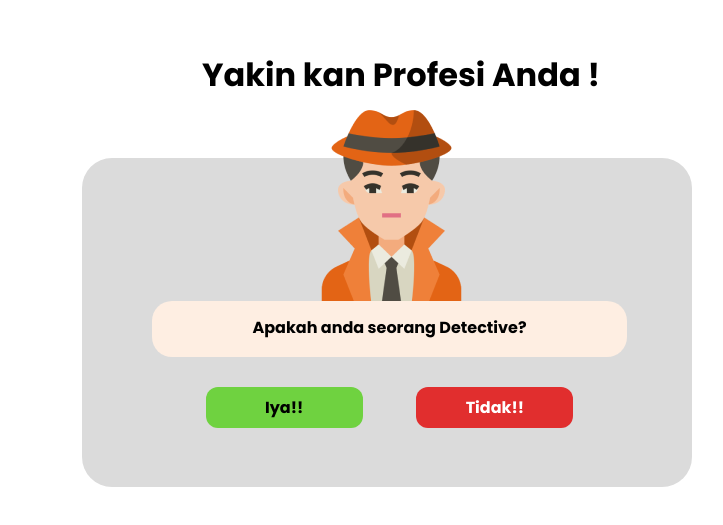
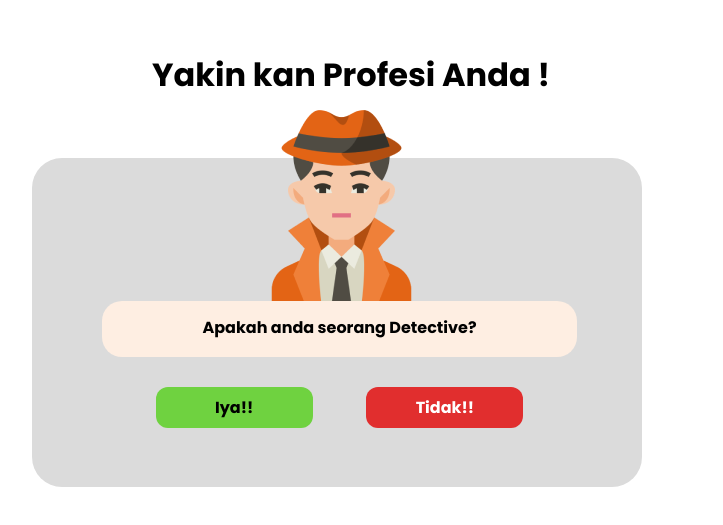
Before and after one commit to paulusaditya/Tugas-JS-PWEBPR-C-3052, a plain HTML site: page index.html in a window 1280 px wide. Shown: the part 149-674 px from the top of the page, without its empty margins (418-1141 px from the left). Drawn offline with Linux system fonts and the light colour scheme.

Commit message:
position

```diff
--- a/style.css
+++ b/style.css
@@ -15,7 +15,7 @@ h2 {
     width: 438px;
     height: 47px;
     top: 200px;
-    left: 600px;
+    left: 550px;
     gap: 0px;
     opacity: 0px;
     position: relative;
@@ -26,7 +26,7 @@ h2 {
     width: 610px;
     height: 329px;
     top: 260px;
-    left: 500px;
+    left: 450px;
     gap: 0px;
     border-radius: 30px;
     opacity: 0px;
```
